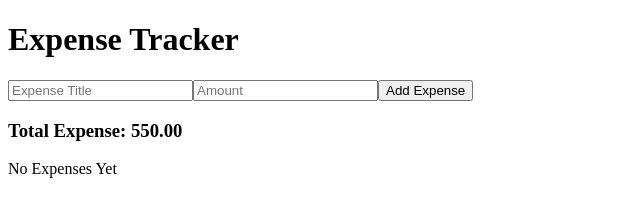
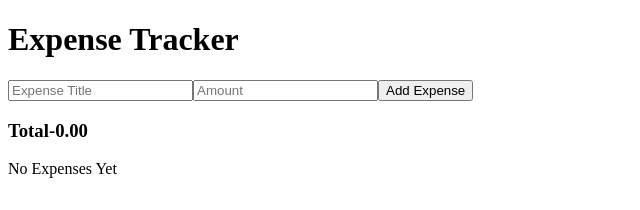
Before and after one commit to sahiba2503/ExpenseTrackers, a React (Vite) app: page / in a window 1280 px wide. Shown: the top 210 px of the page, without its empty margins (0-640 px from the left). Built offline with nearby package versions, Linux system fonts and the light colour scheme.

Commit message:
add remove task and sum total expenses logic

```diff
--- a/src/App.jsx
+++ b/src/App.jsx
@@ -19,9 +19,10 @@ function App() {
   }
 
   const deleteExpense = (id) => {
-   alert("list is deleted");
+   setExpenses((prev)=> prev.filter((item)=>item.id != id));
   };
-
+  //drive state
+ const totalExpenses = expenses.reduce((sum,item)=> sum + item.amount,0)
 
 
   return (
@@ -30,7 +31,7 @@ function App() {
 
       <ExpenseForm onAddExpense={addExpense} />
 
-      <h3 className="total"> Total Expense: 550.00  </h3>
+      <h3 className="total"> Total-{totalExpenses.toFixed(2)}  </h3>
 
       <ExpenseList
         expenses={expenses}
```
